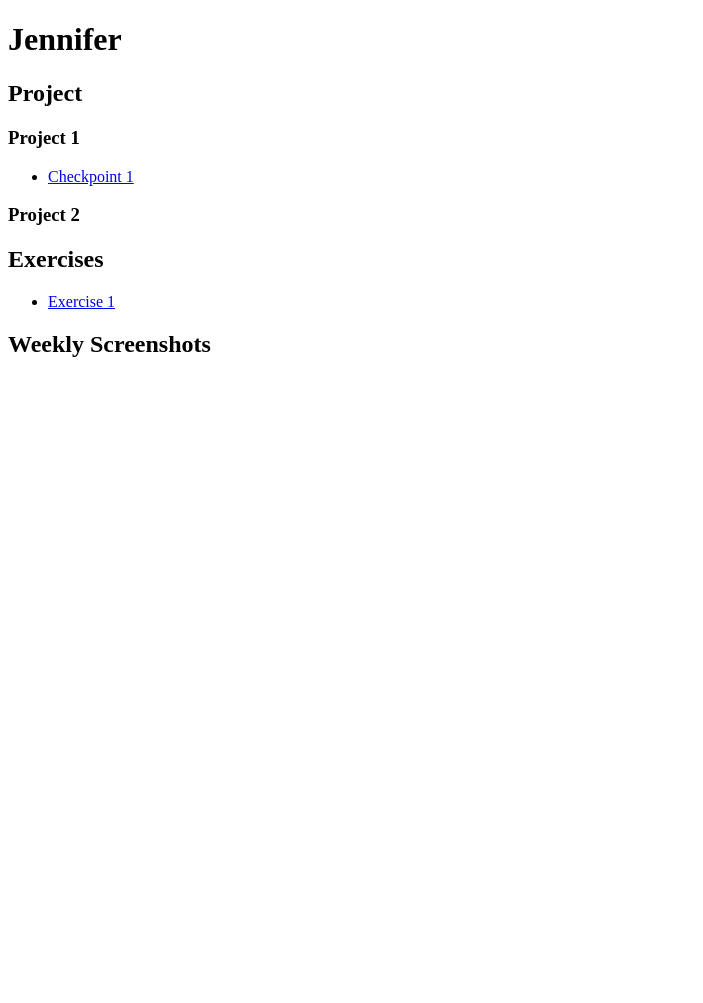
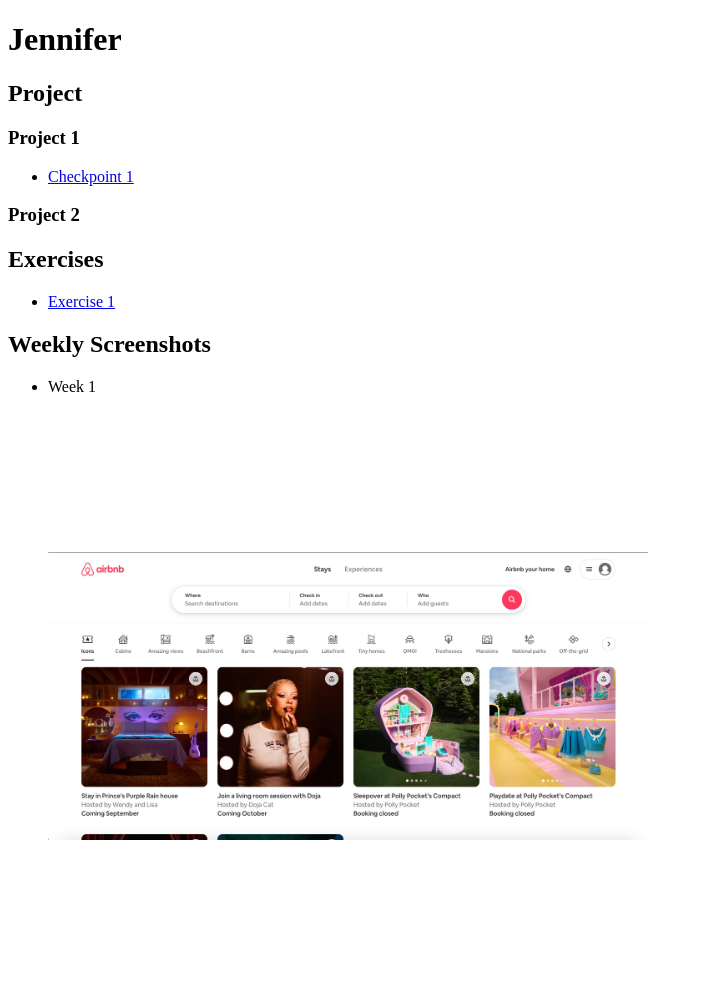
Before and after one commit to jmoon-01/avt415, a plain HTML site: page index.html in a window 1280 px wide. Shown: the whole page, without its empty margins (0-703 px from the left). Before the commit the page ends 800 px from the top, so only its background shows below. Drawn offline with Linux system fonts and the light colour scheme.

Commit message:
homepage

```diff
--- /dev/null
+++ b/homepage.css
@@ -0,0 +1,6 @@
+@charset "UTF-8";
+img{
+    width:600px;
+    height:600px;
+    object-fit:contain;
+}
--- a/index.html
+++ b/index.html
@@ -4,9 +4,10 @@
 	<meta charset="utf-8">
 	<meta name="viewport" content="width=device-width, initial-scale=1">
 	<title>Jennifer Munaba</title>
+	<link rel="stylesheet" type="text/css" href="homepage.css">
 </head>
 <body>
-<p>
+
 	<h1>Jennifer</h1>
 	<h2>Project</h2>
 		<h3>Project 1</h3>
@@ -20,6 +21,9 @@
 			<li><a href="https://www.figma.com/proto/0B5yMCR6n6ukWHisX6R1av/E1?node-id=0-1&t=im5rqWrDdOi3wpCM-1">Exercise 1</a></li>
 		</ul>
 	<h2>Weekly Screenshots</h2>
-</p>
+		<ul>
+			<li>Week 1</li>
+			<img src="weeklyscreenshots/week1.jpg">
+		</ul>
 </body>
 </html>
```
Also changed, not shown: weeklyscreenshots/week1.jpg (added).
